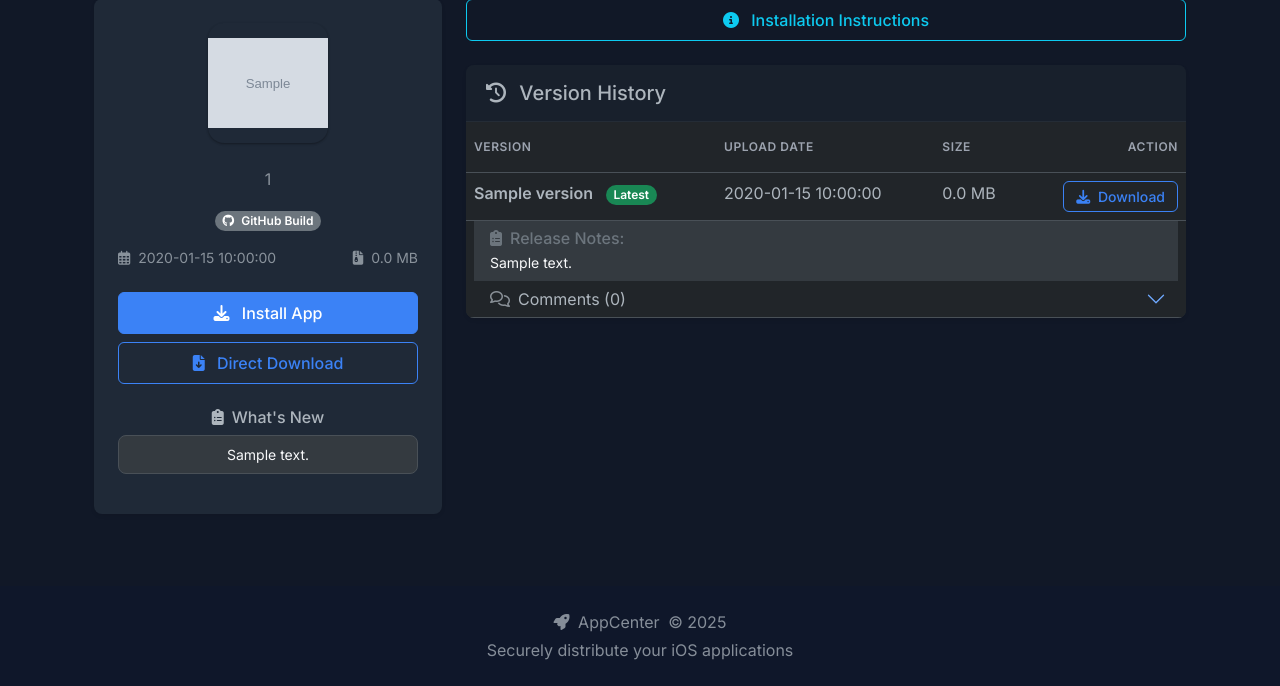
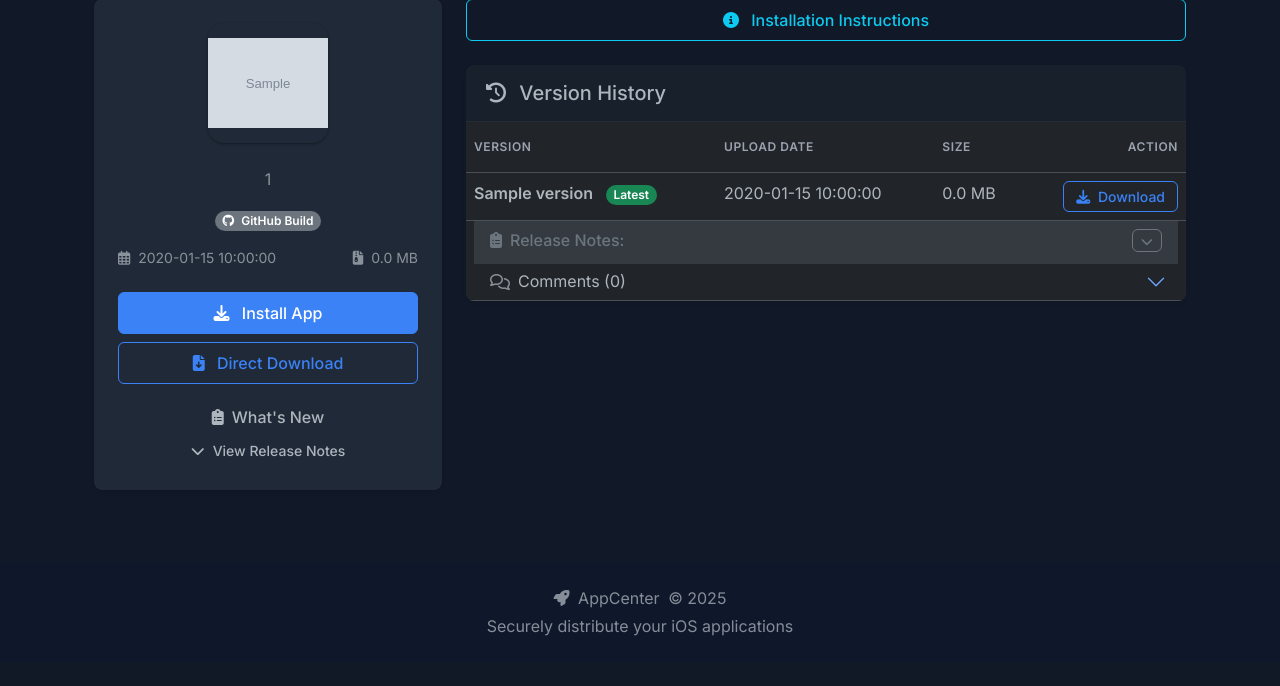
Before and after one commit to Nimesh-Srivastava/iOS-app-dist, a Flask app: page /app/1 in a window 1280 px wide. Shown: the part 167-853 px from the top of the page. After the commit the page ends 803 px from the top, so only its background shows below. Run offline with Flask 3, Linux system fonts and the light colour scheme; the visitor is signed in with stand-in values (Sample User, id 1); grey boxes marked "Sample" are stand-in pictures; a database or web service that is not in the repository returns one stand-in record (values such as "Sample title").

Commit message:
Added release notes button

```diff
--- a/templates/app_detail.html
+++ b/templates/app_detail.html
@@ -82,6 +82,24 @@
 		white-space: pre-wrap;
 		word-break: break-word;
 	}
+	/* Release notes collapsible styling */
+	.release-notes-btn {
+		font-size: 0.9rem;
+		width: 100%;
+		text-align: left;
+		background-color: #f8f9fa;
+		border-color: #dee2e6;
+	}
+	.release-notes-btn:focus, .release-notes-btn:active {
+		box-shadow: none !important;
+	}
+	.release-notes-content {
+		padding: 0.75rem;
+		background-color: #f8f9fa;
+		border: 1px solid #dee2e6;
+		border-top: none;
+		border-radius: 0 0 0.25rem 0.25rem;
+	}
 </style>
 {% endblock %}
 
@@ -162,8 +180,19 @@
 					{% if app.release_notes %}
 					<div class="mt-4">
 						<h6 class="mb-2"><i class="fas fa-clipboard-list me-2"></i>What's New</h6>
-						<div class="alert alert-light border py-2">
-							<p class="mb-0 small text-pre-wrap">{{ app.release_notes }}</p>
+						<button
+							class="btn btn-sm release-notes-btn mb-0 rounded-bottom-0"
+							type="button"
+							data-bs-toggle="collapse"
+							data-bs-target="#mainReleaseNotes"
+							aria-expanded="false"
+							aria-controls="mainReleaseNotes">
+							<i class="fas fa-chevron-down me-2"></i>View Release Notes
+						</button>
+						<div class="collapse" id="mainReleaseNotes">
+							<div class="release-notes-content">
+								<p class="mb-0 small text-pre-wrap">{{ app.release_notes }}</p>
+							</div>
 						</div>
 					</div>
 					{% endif %}
@@ -329,8 +358,21 @@
 								<tr>
 									<td colspan="4" class="border-0 py-0">
 										<div class="alert alert-light mb-0 rounded-0 py-2">
-											<h6 class="mb-1 text-secondary"><i class="fas fa-clipboard-list me-2"></i>Release Notes:</h6>
-											<p class="mb-0 small text-pre-wrap">{{ version.release_notes }}</p>
+											<h6 class="mb-1 text-secondary d-flex justify-content-between align-items-center">
+												<span><i class="fas fa-clipboard-list me-2"></i>Release Notes:</span>
+												<button
+													class="btn btn-sm btn-outline-secondary py-0 px-2"
+													type="button"
+													data-bs-toggle="collapse"
+													data-bs-target="#releaseNotes{{ loop.index }}"
+													aria-expanded="false"
+													aria-controls="releaseNotes{{ loop.index }}">
+													<i class="fas fa-chevron-down small"></i>
+												</button>
+											</h6>
+											<div class="collapse" id="releaseNotes{{ loop.index }}">
+												<p class="mb-0 small text-pre-wrap">{{ version.release_notes }}</p>
+											</div>
 										</div>
 									</td>
 								</tr>
```
